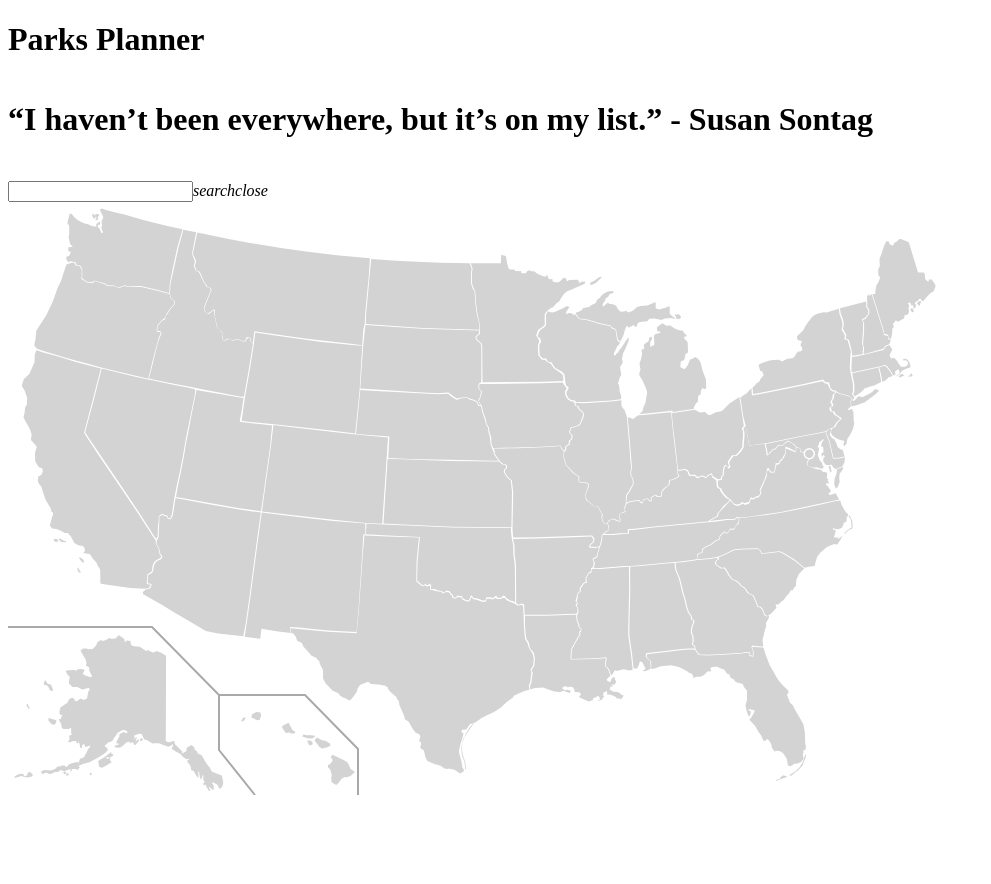
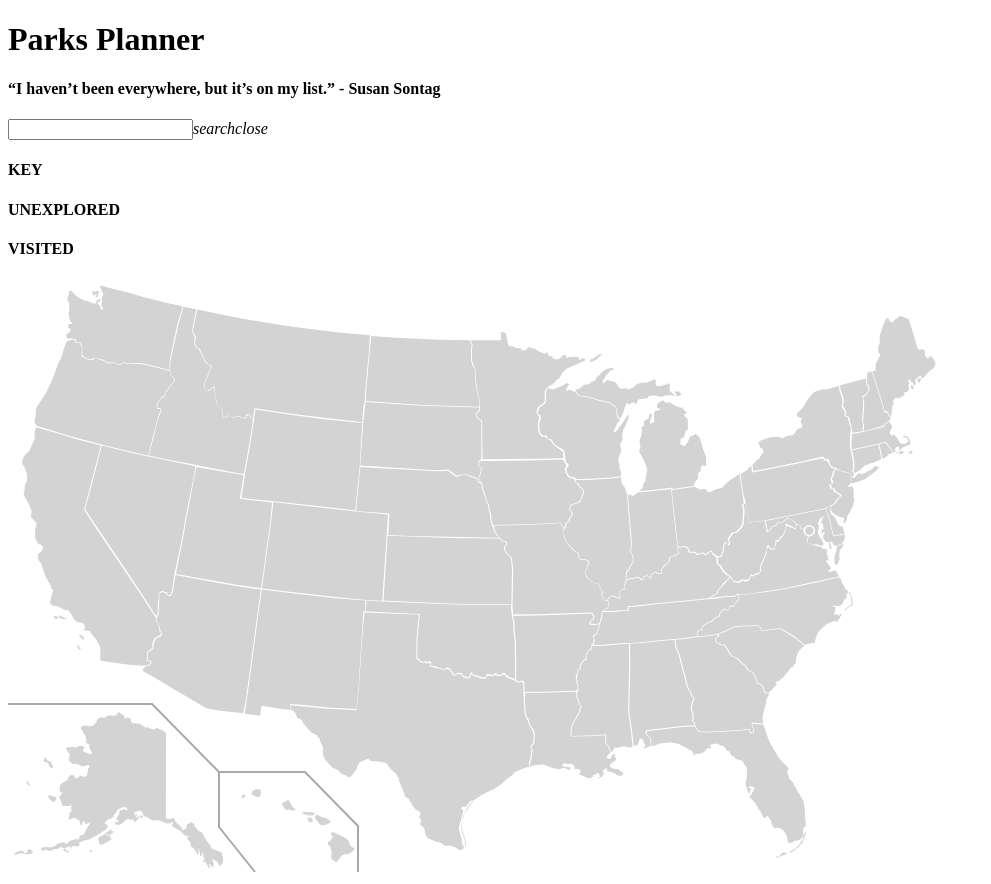
Before and after one commit to whitneyseiler/ParksPlanner, a React app: page / in a window 1280 px wide. Shown: the whole page, without its empty margins (0-991 px from the left). Before the commit the page ends 807 px from the top, so only its background shows below. Built offline with nearby package versions, Linux system fonts and the light colour scheme; the HTML template or start-up script is replaced by a standard one.

Commit message:
add map key component, fix DC hover styling

```diff
--- a/client/src/components/App.jsx
+++ b/client/src/components/App.jsx
@@ -1,5 +1,6 @@
 import React from 'react';
 import Search from './Search.jsx';
+import Key from './Key.jsx';
 import Map from './Map.jsx';
 
 class App extends React.Component {
@@ -84,16 +85,22 @@ class App extends React.Component {
   }
 
   handleMouseMove(e) {
-    // let infoBox = document.getElementById('info-box');
-    // let top = e.clientY - (infoBox.clientHeight + 250);
-    // let left = e.clientX - (infoBox.clientHeight) - 70;
+    let infoBox = document.getElementById('info-box');
+    let top = e.clientY - (infoBox.clientHeight + 250);
+    let left = e.clientX - (infoBox.clientHeight) - 70;
 
-    // infoBox.style.top = `${top}px`;
-    // infoBox.style.left = `${left}px`;
+    infoBox.style.top = `${top}px`;
+    infoBox.style.left = `${left}px`;
     // e.target.viewBox = "0 0 150 150";
     // e.target.height = "200px";
     // e.target.width = "200px";
     // e.target.style.zIndex = "1";
+  }
+
+  handleClick(e) {
+    console.log(e.target)
+    let clicked = document.getElementById(e.target.id);
+    e.target.classList.toggle('clicked')
   }
 
   // var ios = /iPad|iPhone|iPod/.test(navigator.userAgent) && !window.MSStream;
@@ -110,13 +117,15 @@ class App extends React.Component {
     return (
       <main className="main">
         <header>
-          <h1 className="brand-logo center" onClick={() => window.location.reload()}>Parks Planner<h4>“I haven’t been everywhere, but it’s on my list.” - Susan Sontag</h4></h1>
+          <h1 className="brand-logo center" onClick={() => window.location.reload()}>Parks Planner</h1>
+          <h4>“I haven’t been everywhere, but it’s on my list.” - Susan Sontag</h4>
           <nav>
             <Search handleKeyDown={this.handleKeyDown}/>
           </nav>
         </header>
-        <section >
-          <Map states={this.state.stateData} handleMouseEnter={this.handleMouseEnter} handleMouseLeave={this.handleMouseLeave} handleMouseMove={this.handleMouseMove}/>
+        <section id="main">
+          <Key />
+          <Map states={this.state.stateData} handleMouseEnter={this.handleMouseEnter} handleMouseLeave={this.handleMouseLeave} handleMouseMove={this.handleMouseMove} handleClick={this.handleClick} />
         </section>
       </main>
     )
--- /dev/null
+++ b/client/src/components/Key.jsx
@@ -0,0 +1,18 @@
+import React from 'react';
+import {Row, Input, Button} from 'react-materialize'
+
+let Key = () => {
+    return (
+			<div id="map-key">
+        <h4>KEY</h4>
+        <div className="key-item">
+          <div id="grey-state" className="key-color"></div><h4 className="key-item-name">UNEXPLORED</h4>
+        </div>
+        <div className="key-item">
+          <div id="green-state" className="key-color"></div><h4 className="key-item-name">VISITED</h4>
+        </div>
+			</div>
+    )
+}
+
+export default Key;
--- a/client/src/components/Map.jsx
+++ b/client/src/components/Map.jsx
@@ -1,10 +1,10 @@
 import React from 'react';
 
-let Map = ({states, handleMouseEnter, handleMouseLeave, handleMouseMove, currentStateInfo}) => {
+let Map = ({states, handleMouseEnter, handleMouseLeave, handleMouseMove, handleClick}) => {
 
     return (
 			<div id="us-map">
-        <div id="info-box">{currentStateInfo}</div>
+        <div id="info-box"></div>
         <svg xmlnsCc="http://creativecommons.org/ns#" xmlnsDc="http://purl.org/dc/elements/1.1/" xmlnsRdf="http://www.w3.org/1999/02/22-rdf-syntax-ns#" xmlnsInkscape="http://www.inkscape.org/namespaces/inkscape" xmlnsSodipodi="http://sodipodi.sourceforge.net/DTD/sodipodi-0.dtd" xmlnsSvg="http://www.w3.org/2000/svg" xmlns="http://www.w3.org/2000/svg" xmlnsXlink="http://www.w3.org/1999/xlink" version="1.1" id="us-map" preserveAspectRatio="xMinYMin meet" sodipodiDocname="Republican_Party_presidential_primaries_results,_2016.svg" inkscapeVersion="0.91 r13725" x="0px" y="0px" width="959px" height="593px" viewBox="174 100 959 593" enableBackground="new 174 100 959 593" xmlSpace="preserve">
         <sodipodiNamedview bordercolor="#666666" objecttolerance="10" pagecolor="#ffffff" borderopacity="1" gridtolerance="10" guidetolerance="10" inkscapeCx="509.19152" inkscapeCy="282.2353" inkscapeZoom="1.2137643" showgrid="false" id="namedview71" inkscapeCurrent-layer="g5" inkscapeWindow-maximized="1" inkscapeWindow-y="-8" inkscapeWindow-x="-8" inkscapePageopacity="0" inkscapeWindow-height="1017" inkscapeWindow-width="1920" inkscapePageshadow="2"></sodipodiNamedview>
           <g id="g5">
@@ -18,11 +18,24 @@ let Map = ({states, handleMouseEnter, handleMouseLeave, handleMouseMove, current
                 onMouseEnter={(e) => handleMouseEnter(e)}
                 onMouseLeave={(e) => handleMouseLeave(e)}
                 onMouseMove={(e) => handleMouseMove(e)}
+                onClick={(e) => handleClick(e)}
               />
             })}
             <g id="DC">
               <path id="path58" fill="#D3D3D3" d="M975.8,353.8l-1.1-1.6l-1-0.8l1.1-1.6l2.2,1.5L975.8,353.8z"/>
-              <circle id="circle60" data-info="<div>Washington DC</div>" fill="#D3D3D3" stroke="#FFFFFF" strokeWidth="1.5" cx="975.3" cy="351.8" r="5"/>
+              <circle
+                id="circle60"
+                data-info="<div>Washington DC</div>"
+                fill="#D3D3D3"
+                stroke="#FFFFFF"
+                strokeWidth="1.5"
+                cx="975.3"
+                cy="351.8"
+                r="5"
+                onMouseEnter={(e) => handleMouseEnter(e)}
+                onMouseLeave={(e) => handleMouseLeave(e)}
+                onMouseMove={(e) => handleMouseMove(e)}
+                onClick={(e) => handleClick(e)}/>
             </g>
           </g>
           <path id="path67" fill="none" stroke="#A9A9A9" strokeWidth="2" d="M385,593v55l36,45 M174,525h144l67,68h86l53,54v46"/>
```
Also changed, not shown: 2 other files (tests, documents, lock files or other folders).
